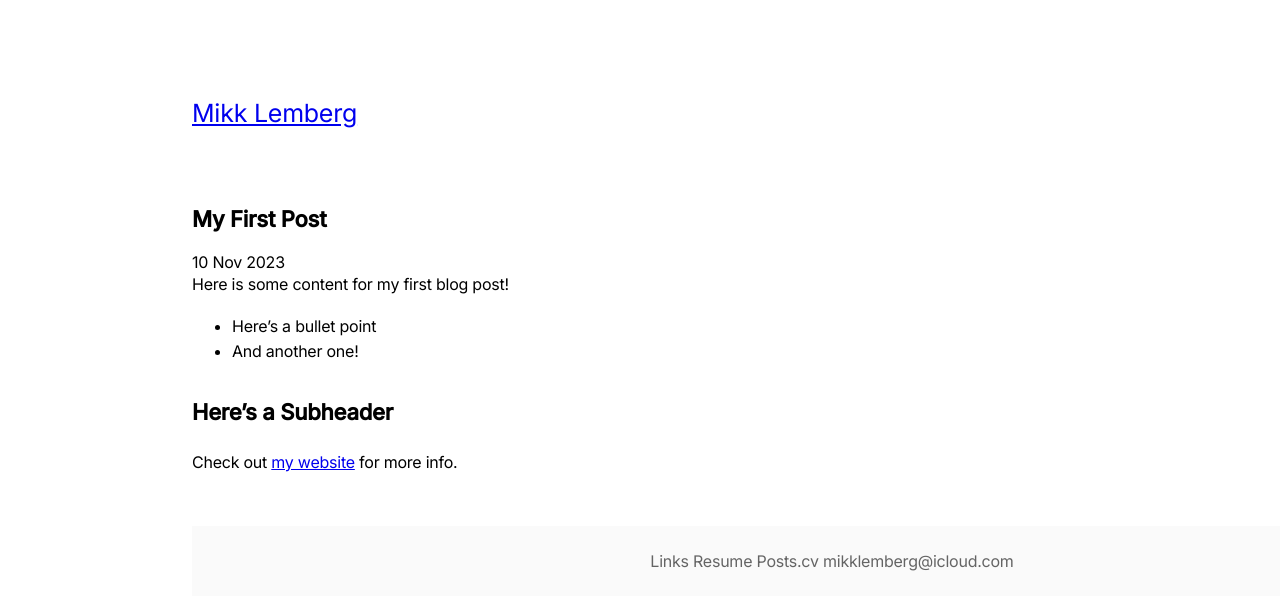
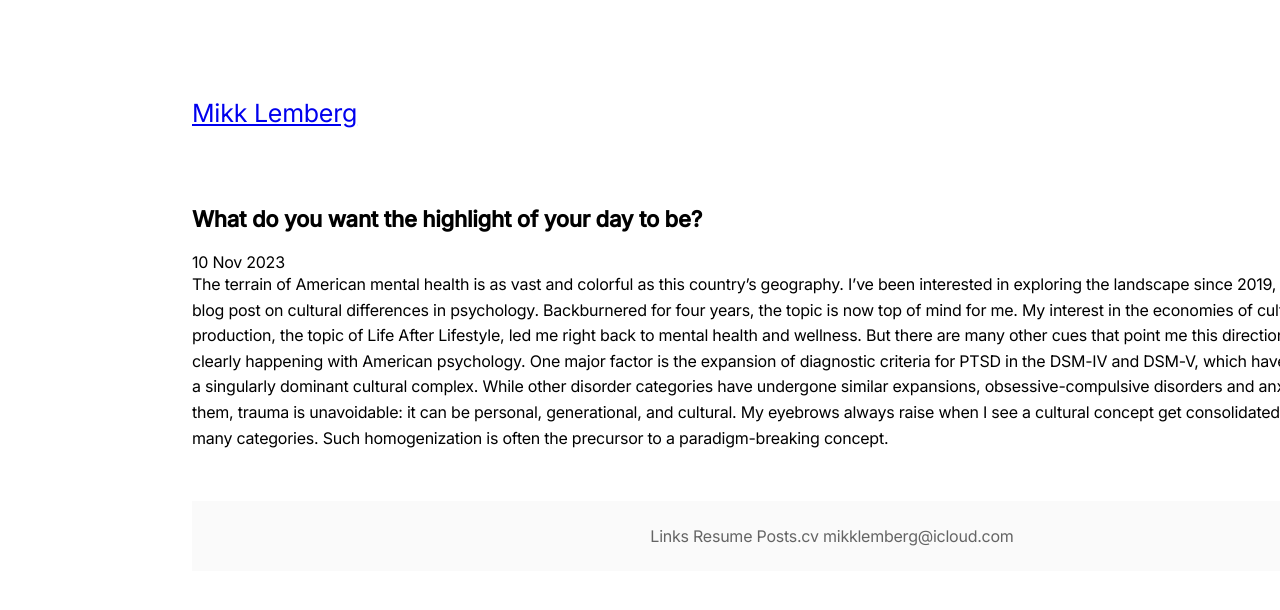
Before and after one commit to mikklemberg/My-personal-notes, a Jekyll site: the page built from _posts/2023-11-11-my-first-post.md, in a window 1280 px wide. Shown: the top 610 px of the page. Built offline with Jekyll 4.4.1, drawn with Linux system fonts in a browser that asks for light colours.

Commit message:
Update 2023-11-11-my-first-post.md

```diff
--- a/_posts/2023-11-11-my-first-post.md
+++ b/_posts/2023-11-11-my-first-post.md
@@ -1,15 +1,9 @@
 ---
 layout: post
-title: "My First Post"
+title: "What do you want the highlight of your day to be?"
 date: 2023-11-10
 ---
 
 
-Here is some content for my first blog post!
-
-- Here's a bullet point
-- And another one!
-
-## Here's a Subheader
-
-Check out [my website](https://example.com) for more info.
+The terrain of American mental health is as vast and colorful as this country’s geography. I’ve been interested in exploring the landscape since 2019, when I dashed off a quick blog post on cultural differences in psychology. Backburnered for four years, the topic is now top of mind for me. My interest in the economies of cultural and spiritual production, the topic of Life After Lifestyle, led me right back to mental health and wellness. But there are many other cues that point me this direction. Something weird is clearly happening with American psychology.
+One major factor is the expansion of diagnostic criteria for PTSD in the DSM-IV and DSM-V, which have helped make trauma into a singularly dominant cultural complex. While other disorder categories have undergone similar expansions, obsessive-compulsive disorders and anxiety disorders among them, trauma is unavoidable: it can be personal, generational, and cultural. My eyebrows always raise when I see a cultural concept get consolidated, reified, and applied to many categories. Such homogenization is often the precursor to a paradigm-breaking concept.
```
